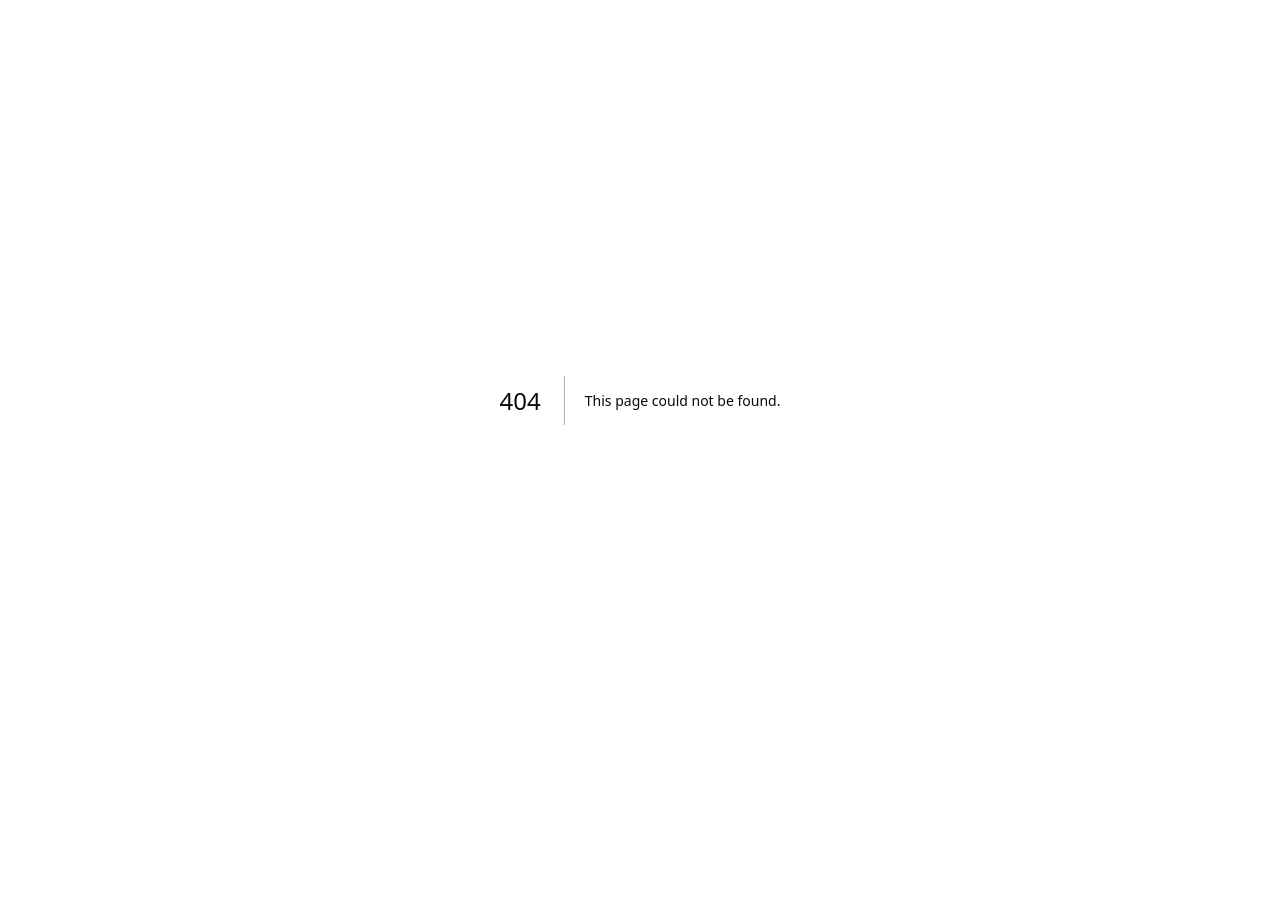
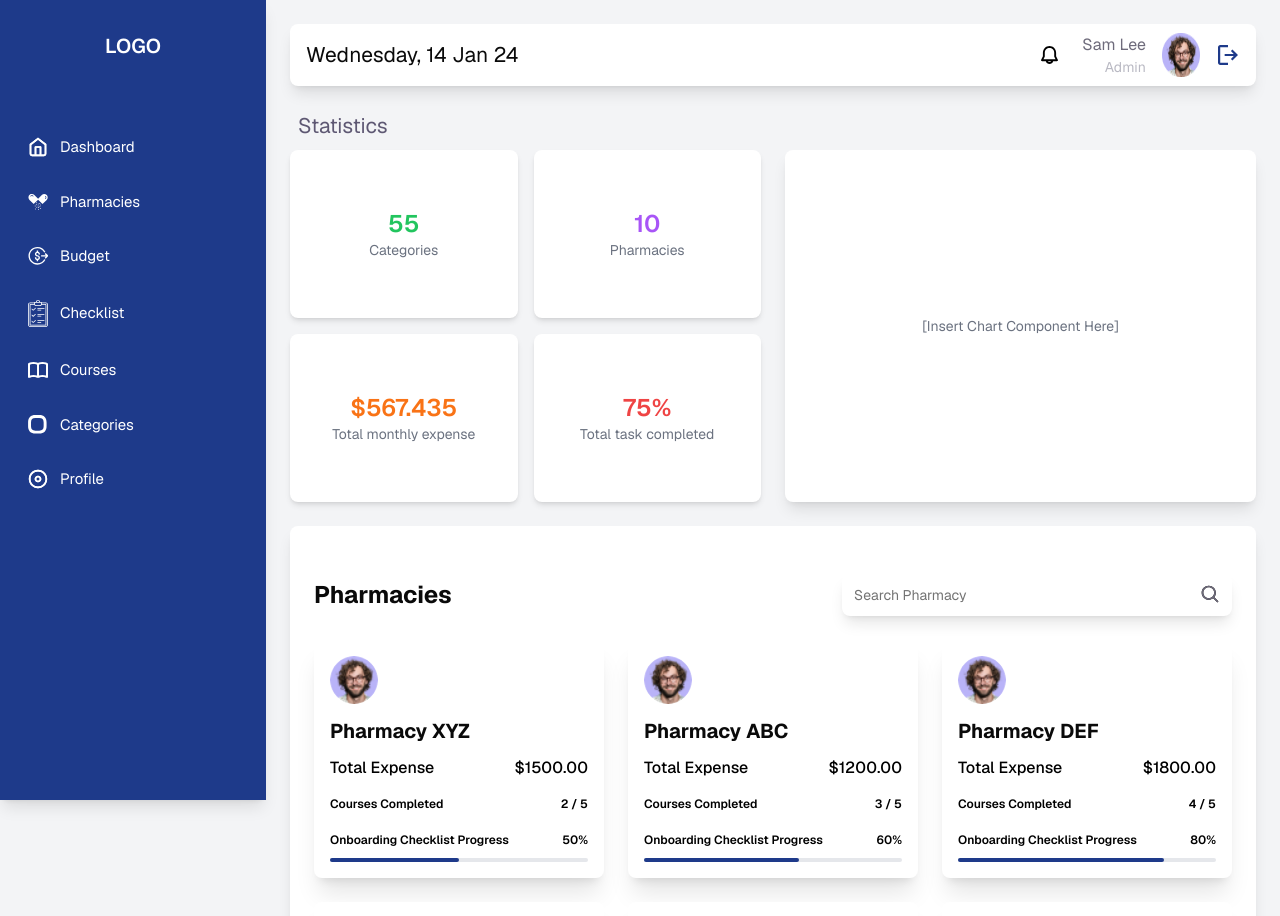
Before and after one commit to Blue-Health-Here/frontend.financialswebapp, a Next.js app: page /admin/dashboard in a window 1280 px wide. Before the commit this address had no page. Shown: the top 916 px of the page. Before the commit the page ends 800 px from the top, so only its background shows below. Built offline with nearby package versions, Linux system fonts and the light colour scheme.

Commit message:
Design Admin dashboard page
Some quick fixes related to font size and colors

```diff
--- a/app/(auth-pages)/email-verify/page.tsx
+++ b/app/(auth-pages)/email-verify/page.tsx
@@ -27,10 +27,10 @@ export default async function Verification(props: {
                             <h1 className="font-normal">
                                 Verify your email ✉️
                             </h1>
-                            <p className="text-[grey]">Account activation link sent to your email address. Please check your email and click on the activation link to verify your account.</p>
+                            <p className="text-grey">Account activation link sent to your email address. Please check your email and click on the activation link to verify your account.</p>
                         </div>
                         <form className="flex flex-col min-w-64 gap-y-6">
-                            <div className="flex flex-col text-[grey] gap-2 [&>input]:mb-3 mt-8 [&>input]:placeholder:text-[#B9B9C3] [&>input]:placeholder:text-[12px] ">
+                            <div className="flex flex-col text-grey gap-2 [&>input]:mb-3 mt-8 [&>input]:placeholder:text-[#B9B9C3] [&>input]:placeholder:text-[12px] ">
                                 <SubmitButton className="mb-3 text-white" pendingText="Signing In..." formAction={forgotPasswordAction}>
                                     Okay
                                 </SubmitButton>
--- a/app/(auth-pages)/forgot-password/page.tsx
+++ b/app/(auth-pages)/forgot-password/page.tsx
@@ -27,10 +27,10 @@ export default async function ForgotPassword(props: {
               <h1 className="font-normal">
                 Forgot Password? 🔑
               </h1>
-              <p className="text-[grey]">Enter your email and we'll send you the link to reset your password.</p>
+              <p className="text-grey">Enter your email and we'll send you the link to reset your password.</p>
             </div>
             <form className="flex flex-col min-w-64 gap-y-6">
-              <div className="flex flex-col text-[grey] gap-2 [&>input]:mb-3 mt-8 [&>input]:placeholder:text-[#B9B9C3] [&>input]:placeholder:text-[12px] ">
+              <div className="flex flex-col text-grey gap-2 [&>input]:mb-3 mt-8 [&>input]:placeholder:text-[#B9B9C3] [&>input]:placeholder:text-[12px] ">
                 <Label size="xs" htmlFor="email">Email</Label>
                 <Input name="email" placeholder="you@example.com" required />
                 <SubmitButton className="mb-3 text-white" pendingText="Signing In..." formAction={forgotPasswordAction}>
--- a/app/(auth-pages)/sign-in/page.tsx
+++ b/app/(auth-pages)/sign-in/page.tsx
@@ -25,9 +25,9 @@ export default async function Login(props: { searchParams: Promise<Message> }) {
           <h1 className="text-[24px] font-normal">
             Welcome to Vuexy! 👋🏻
           </h1>
-          <p className="text-[grey]">Please sign-in to your account</p>
+          <p className="text-grey">Please sign-in to your account</p>
           <form className="flex flex-col min-w-64 gap-y-6">
-            <div className="flex flex-col text-[grey] text-[12px] gap-2 [&>input]:mb-3 mt-8 [&>input]:placeholder:text-[#B9B9C3] [&>input]:placeholder:text-[12px]">
+            <div className="flex flex-col text-grey text-[12px] gap-2 [&>input]:mb-3 mt-8 [&>input]:placeholder:text-[#B9B9C3] [&>input]:placeholder:text-[12px]">
               <Label size="xs" htmlFor="email">Email</Label>
               <Input name="email" placeholder="you@example.com" required />
               <div className="flex justify-between items-center">
@@ -48,7 +48,7 @@ export default async function Login(props: { searchParams: Promise<Message> }) {
             </div>
           </form>
         </div>
-        <p className="text-center text-[grey]">
+        <p className="text-center text-grey">
           New on our platform? <Link href="/sign-up" className="text-black text-sm">Register Account</Link>
         </p>
       </div>
--- a/app/(auth-pages)/sign-up/page.tsx
+++ b/app/(auth-pages)/sign-up/page.tsx
@@ -36,9 +36,9 @@ export default async function Signup(props: {
             <h1 className="font-normal">
               Register Account 😍
             </h1>
-            <p className="text-[grey]">Register your account today.</p>
+            <p className="text-grey">Register your account today.</p>
             <form className="flex flex-col min-w-64 gap-y-6">
-              <div className="flex flex-col text-[grey] gap-2 [&>input]:mb-3 mt-8 [&>input]:placeholder:text-[#B9B9C3] [&>input]:placeholder:text-[12px]">
+              <div className="flex flex-col text-grey gap-2 [&>input]:mb-3 mt-8 [&>input]:placeholder:text-[#B9B9C3] [&>input]:placeholder:text-[12px]">
                 <Label size="xs" htmlFor="name">Full Name</Label>
                 <Input name="name" placeholder="Enter your Name" required />
                 <Label size="xs" htmlFor="email">Email</Label>
@@ -61,7 +61,7 @@ export default async function Signup(props: {
               </div>
             </form>
           </div>
-          <p className="text-center text-[grey]">
+          <p className="text-center text-grey">
             Already have an account? <Link href="/sign-in" className="text-black text-sm">Sign in</Link>
           </p>
         </div>
--- /dev/null
+++ b/app/admin/dashboard/page.tsx
@@ -0,0 +1,159 @@
+"use client";
+import Image from "next/image";
+import dashboardIcon from "../../../public/sidebar-Dashboard-home.svg";
+import pharmacyIcon from "../../../public/sidebar-pharmacy.svg";
+import budgetIcon from "../../../public/sidebar-budget.svg";
+import checklistIcon from "../../../public/sidebar-checklist.svg";
+import coursesIcon from "../../../public/sidebar-courses.svg";
+import categoriesIcon from "../../../public/sidebar-categories.svg";
+import profileIcon from "../../../public/sidebar-profile.svg";
+import notificatioIcon from "../../../public/notification-icon.svg"
+import exitIcon from "../../../public/navbar-exit-right.svg"
+import profileImage from "../../../public/profile-image.png"
+import searchIcon from "../../../public/search-icon.svg"
+import { Input } from "@/components/ui/input";
+import { useState } from "react";
+// Side bar data
+const sidebarItems = [
+    { name: "Dashboard", icon: dashboardIcon },
+    { name: "Pharmacies", icon: pharmacyIcon },
+    { name: "Budget", icon: budgetIcon },
+    { name: "Checklist", icon: checklistIcon },
+    { name: "Courses", icon: coursesIcon },
+    { name: "Categories", icon: categoriesIcon },
+    { name: "Profile", icon: profileIcon }
+];
+// statistic card data
+const statsData = [
+    { value: "55", label: "Categories", color: "text-green-500" },
+    { value: "10", label: "Pharmacies", color: "text-purple-500" },
+    { value: "$567.435", label: "Total monthly expense", color: "text-orange-500" },
+    { value: "75%", label: "Total task completed", color: "text-red-500" },
+];
+
+// Pharmacy card data
+const pharmacyData = [
+    { name: "Pharmacy XYZ", expense: "1500.00", courses: "2 / 5", progress: 50, image: "/avatar.jpg" },
+    { name: "Pharmacy ABC", expense: "1200.00", courses: "3 / 5", progress: 60, image: "/avatar2.jpg" },
+    { name: "Pharmacy DEF", expense: "1800.00", courses: "4 / 5", progress: 80, image: "/avatar3.jpg" },
+    { name: "Pharmacy GHI", expense: "1300.00", courses: "1 / 5", progress: 30, image: "/avatar4.jpg" },
+    { name: "Pharmacy JKL", expense: "1400.00", courses: "3 / 5", progress: 70, image: "/avatar5.jpg" },
+    { name: "Pharmacy MNO", expense: "1100.00", courses: "2 / 5", progress: 40, image: "/avatar6.jpg" },
+];
+
+// statistic card
+const StatCard = ({ value, label, color }: { value: string; label: string; color: string }) => {
+    return (
+        <div className="h-[168px] w-full p-6 bg-white rounded-lg shadow-md text-center flex flex-col justify-center">
+            <p className={`text-2xl font-semibold ${color}`}>{value}</p>
+            <p className="text-gray-500">{label}</p>
+        </div>
+    );
+};
+
+// Pharmacy Card
+const PharmacyCard = ({ pharmacy }: any) => {
+    return (
+        <div className="bg-white rounded-lg shadow-xl p-4 flex flex-col">
+            <div className="flex flex-col gap-3">
+                <Image src={profileImage} alt="" className="w-12 h-12 rounded-full" />
+                <h2 className="font-bold">{pharmacy.name}</h2>
+            </div>
+            <div className="mt-3 flex flex-col gap-y-4 text-black leading-3">
+                <p className="text-[16px] font-[500]">Total Expense <span className="text-[16px] font-[500] float-right">${pharmacy.expense}</span></p>
+                <p className="text-[12px] font-[600]">Courses Completed <span className="text-[12px] font-[600] float-right">{pharmacy.courses}</span></p>
+                <div>
+                    <p className="text-[12px] font-[600]">Onboarding Checklist Progress <span className="text-[12px] font-[600] float-right">{pharmacy.progress}%</span></p>
+                    <div className="w-full bg-gray-200 rounded-full h-[4px] mt-2">
+                        <div className="bg-primary h-[4px] rounded-full" style={{ width: `${pharmacy.progress}%` }}></div>
+                    </div>
+                </div>
+            </div>
+        </div>
+    );
+};
+
+
+
+export default function Dashboard() {
+    const [activeItem, setActiveItem] = useState(null);
+    return (
+        <div className="flex min-h-screen bg-gray-100 overflow-x-hidden">
+
+            {/* Sidebar */}
+            <aside className="w-[266px] bg-primary text-white shadow-lg pt-8 pb-8 pl-4 pr-4 fixed left-0 top-0 h-full">
+                <h1 className="text-xl text-center font-semibold">LOGO</h1>
+                <ul className="mt-16 space-y-2 text-[15px]">
+                    {sidebarItems.map((item, index) => (
+                        <li key={index}
+                            className={`flex items-center gap-x-3 p-3 rounded-lg cursor-pointer transition
+                                ${activeItem === index ? "bg-secondary" : "hover:bg-secondary"}`}
+                            onClick={() => setActiveItem(index)}
+                        >
+                            <Image src={item.icon} alt={`${item.name} Icon`} width={20} height={20} />
+                            <span>{item.name}</span>
+                        </li>
+                    ))}
+                </ul>
+            </aside>
+
+
+
+            {/*  Page Content right side*/}
+            <div className="flex-1 ml-[266px] p-6">
+
+                {/* Navbar */}
+                <nav className="flex items-center justify-between bg-white shadow-lg p-4 h-[62px] rounded-lg">
+                    <p className="text-[21px]">Wednesday, 14 Jan 24</p>
+                    <div className="flex items-center gap-x-6 cursor-pointer">
+                        <Image src={notificatioIcon} alt="" width={17} height={19} />
+                        <div className="flex gap-x-4">
+                            <div className="text-right">
+                                <span className="text-grey">Sam Lee</span>
+                                <p className="text-[#B9B9C3]">Admin</p>
+                            </div>
+                            <Image src={profileImage} alt="" />
+                            <Image src={exitIcon} alt="" />
+                        </div>
+                    </div>
+                </nav>
+
+                {/* Statistics */}
+                <div className="mt-4">
+                    <h3 className="text-[#5E5873] p-2">Statistics</h3>
+                    <div className="grid grid-cols-1 md:grid-cols-2 gap-6">
+                        {/* Left Section: Statistics */}
+                        <div className="grid grid-cols-1 md:grid-cols-2 gap-4">
+                            {statsData.map((item, index) => (
+                                <StatCard key={index} value={item.value} label={item.label} color={item.color} />
+                            ))}
+                        </div>
+
+                        {/* Right Section: Chart */}
+                        <div className="bg-white rounded-lg shadow-lg p-6 flex items-center justify-center">
+                            <p className="text-gray-500">[Insert Chart Component Here]</p>
+                        </div>
+                    </div>
+                </div>
+
+                {/* Pharmacies */}
+                <div className="mt-6 pl-6 pr-6 pt-12 pb-12 bg-white shadow-lg rounded-lg">
+                    <div className="flex items-center justify-between flex-wrap gap-4 pb-6">
+                        <h1>Pharmacies</h1>
+                        <div className="relative w-[390px] sm:max-w-md">
+                            <Input name="email" placeholder="Search Pharmacy" className="h-[42px] border-none shadow-lg rounded-lg" />
+                            <span className="absolute right-3 top-2.5 text-gray-500">
+                                <Image src={searchIcon} alt="" />
+                            </span>
+                        </div>
+                    </div>
+                    <div className="grid grid-cols-1 md:grid-cols-2 lg:grid-cols-3 gap-6">
+                        {pharmacyData.map((pharmacy, index) => (
+                            <PharmacyCard key={index} pharmacy={pharmacy} />
+                        ))}
+                    </div>
+                </div>
+            </div >
+        </div >
+    );
+}
--- a/app/globals.css
+++ b/app/globals.css
@@ -77,6 +77,10 @@ h2 {
   @apply text-[20px] font-semibold;
 }
 
+h3 {
+  @apply text-[21px];
+}
+
 p {
   @apply text-sm;
 }
```
Also changed, not shown: public/profile-image.png (added).
